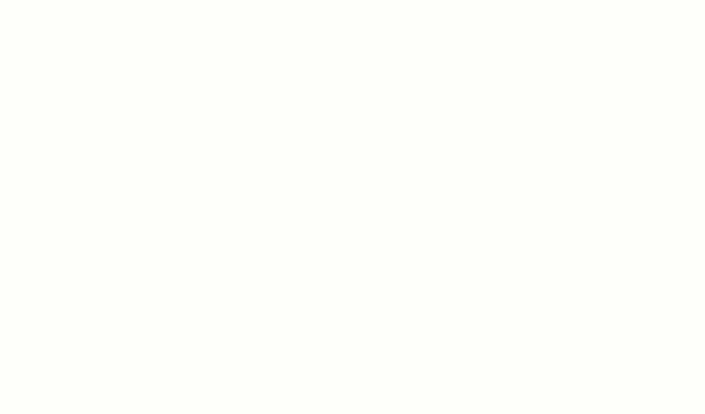
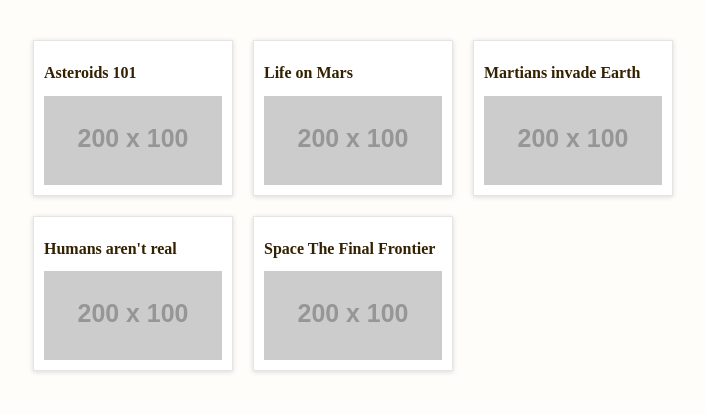
Before and after one commit to AntonellaM/Easley-ejercicios-de-fin-de-semana, a plain HTML site: page Ej-1/index.html in a window 1280 px wide. Shown: the whole page, without its empty margins (287-992 px from the left). Drawn offline with Linux system fonts and the light colour scheme; placeholder pictures from the web are drawn by us.

Commit message:
Retouch Ex1

```diff
--- a/Ej-1/index.html
+++ b/Ej-1/index.html
@@ -19,7 +19,7 @@
   <ul class="news">
 
   </ul>
-
+<script type="text/javaScript" src="js/main.js"></script>
 
 </body>
 </html>
--- a/Ej-1/js/main.js
+++ b/Ej-1/js/main.js
@@ -23,14 +23,15 @@ const data = [
   }
 ];
 
-const listEl = document.querySelector('news');
-const listContent = '';
+const listEl = document.querySelector('.news');
+let listContent = '';
 
 for (let i = 0; i < data.length; i++) {
 
-  listEl.innerHTML += `<li class="news__item">
+  listContent += `<li class="news__item">
     <h2 class="news__title">${data[i].title}</h2>
     <img class="news__image" src="${data[i].image}" alt="${data[i].title}">
     </li>`;
 
 }
+listEl.innerHTML = listContent;
```
